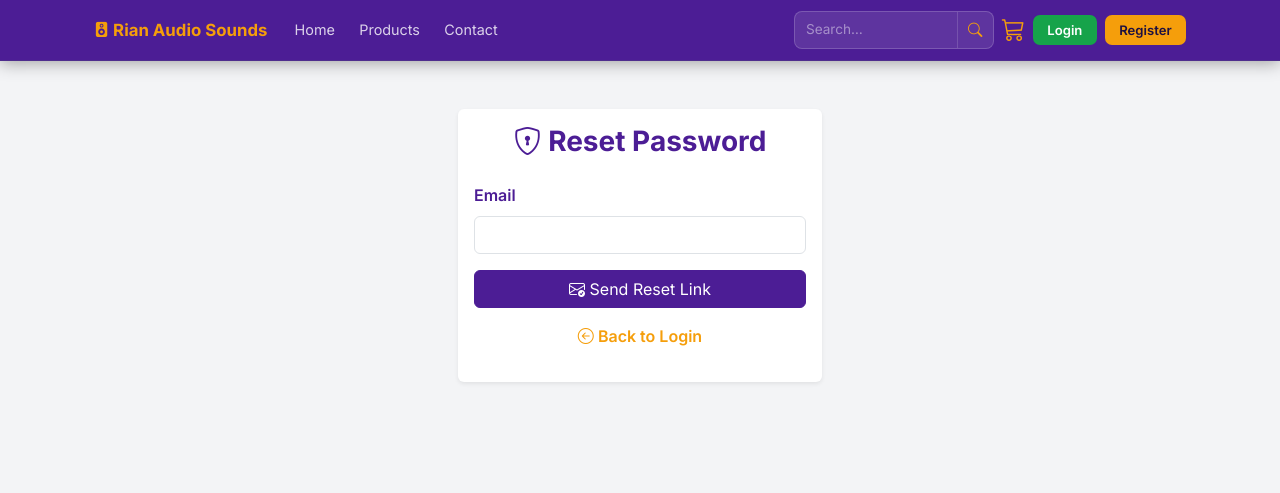
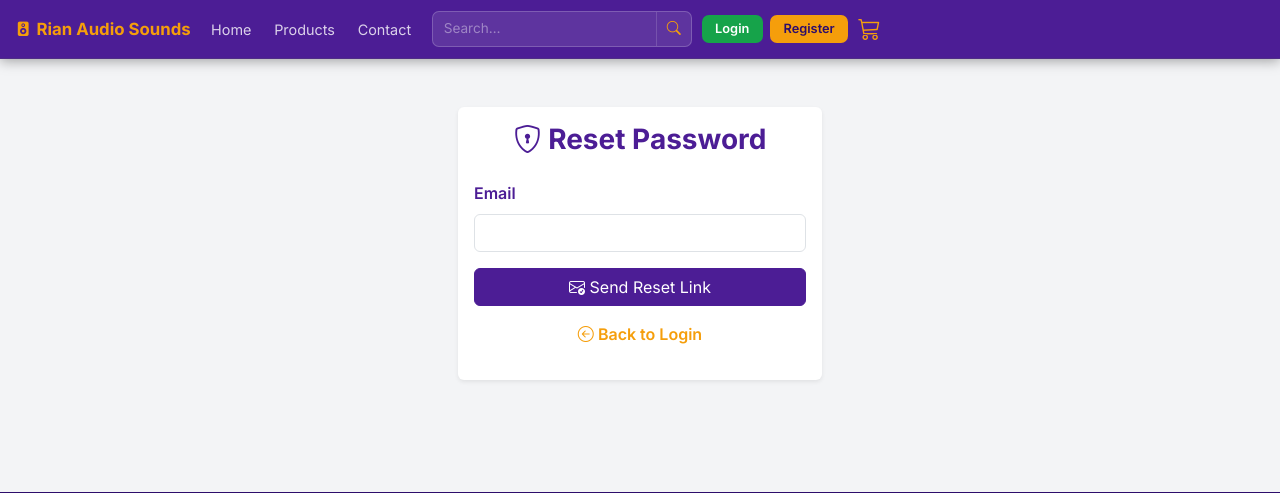
Before and after one commit to jripperpadre/rian-audio, a Django app: page /password-reset/ in a window 1280 px wide. Shown: the top 493 px of the page. Run offline with Django 5.2, Linux system fonts and the light colour scheme; data that the repository does not hold is empty; some libraries are stand-ins or nearby versions.

Commit message:
new update navbars

```diff
--- a/shop/templates/components/navbar.html
+++ b/shop/templates/components/navbar.html
@@ -1,140 +1,139 @@
 {% load nav_extras %}
 
-<nav id="mainNav" class="sticky-top">
-  <div class="container nav-inner">
+<nav id="mainNav">
+  <div class="ni-wrap">
 
-    <!-- ① Brand -->
-    <a class="nav-brand" href="{% url 'home' %}">
-      <i class="bi bi-speaker-fill me-1" style="font-size:.9em;"></i>Rian Audio Sounds
+    <!-- Brand -->
+    <a class="ni-brand" href="{% url 'home' %}">
+      <i class="bi bi-speaker-fill"></i>
+      <span>Rian Audio Sounds</span>
     </a>
 
-    <!-- ② Page links — centre, desktop only -->
-    <ul class="nav-links" id="navLinks">
-      <li><a class="nav-lnk {% if request.resolver_match.url_name|in_list:'home' %}active{% endif %}"
+    <!-- Desktop nav links (hidden on mobile) -->
+    <ul class="ni-links">
+      <li><a class="ni-lnk {% if request.resolver_match.url_name|in_list:'home' %}active{% endif %}"
              href="{% url 'home' %}">Home</a></li>
-      <li><a class="nav-lnk {% if request.resolver_match.url_name|in_list:'products,product_detail,category_products' %}active{% endif %}"
+      <li><a class="ni-lnk {% if request.resolver_match.url_name|in_list:'products,product_detail,category_products' %}active{% endif %}"
              href="{% url 'products' %}">Products</a></li>
-      <li><a class="nav-lnk {% if request.resolver_match.url_name|in_list:'contact' %}active{% endif %}"
+      <li><a class="ni-lnk {% if request.resolver_match.url_name|in_list:'contact' %}active{% endif %}"
              href="{% url 'contact' %}">Contact</a></li>
     </ul>
 
-    <!-- ③ Right side — always visible -->
-    <div class="nav-right">
-
-      <!-- Search -->
-      <form class="nav-search" method="get" action="{% url 'search_products' %}" role="search">
+    <!-- Search bar -->
+    <form class="ni-search" method="get" action="{% url 'search_products' %}" role="search">
       <input type="search" name="q" placeholder="Search…"
-               value="{{ request.GET.q|default:'' }}" aria-label="Search products">
-        <button type="submit" aria-label="Search">
-          <i class="bi bi-search"></i>
-        </button>
+             value="{{ request.GET.q|default:'' }}" aria-label="Search">
+      <button type="submit" aria-label="Search"><i class="bi bi-search"></i></button>
     </form>
 
-      <!-- Cart -->
-      <a href="{% url 'cart_detail' %}" class="nav-cart" aria-label="Cart">
+    <!-- Desktop auth (hidden on mobile) -->
+    <div class="ni-auth">
+      {% if user.is_authenticated %}
+        <span class="ni-hi">Hi, {{ user.username }}</span>
+        <form action="{% url 'logout' %}" method="post" style="margin:0">
+          {% csrf_token %}
+          <button type="submit" class="ni-btn ni-btn-red">Logout</button>
+        </form>
+      {% else %}
+        <a href="{% url 'login' %}"  class="ni-btn ni-btn-green">Login</a>
+        <a href="{% url 'signup' %}" class="ni-btn ni-btn-gold">Register</a>
+      {% endif %}
+    </div>
+
+    <!-- Cart — ALWAYS VISIBLE on all screens -->
+    <a href="{% url 'cart_detail' %}" class="ni-cart" aria-label="Cart">
       <i class="bi bi-cart3"></i>
       {% if cart|length > 0 %}
-          <span class="nav-cart-badge">{{ cart|length }}</span>
+        <span class="ni-cart-badge">{{ cart|length }}</span>
       {% endif %}
     </a>
 
-      <!-- Auth — desktop only -->
-      <div class="nav-auth">
-        {% if user.is_authenticated %}
-          <span class="nav-hi">Hi, {{ user.username }}</span>
-          <form action="{% url 'logout' %}" method="post" style="margin:0;">
-            {% csrf_token %}
-            <button type="submit" class="nbtn nbtn-red">Logout</button>
-          </form>
-        {% else %}
-          <a href="{% url 'login' %}"  class="nbtn nbtn-green">Login</a>
-          <a href="{% url 'signup' %}" class="nbtn nbtn-gold">Register</a>
-        {% endif %}
-      </div>
-
-      <!-- Hamburger — mobile only -->
-      <button class="nav-ham" id="navHam" aria-label="Menu" aria-expanded="false">
-        <span></span><span></span><span></span>
+    <!-- Hamburger — mobile only, ALWAYS VISIBLE on small screens -->
+    <button class="ni-ham" id="niHam" aria-label="Menu" aria-expanded="false">
+      <span></span>
+      <span></span>
+      <span></span>
     </button>
 
-    </div>
-  </div>
+  </div><!-- /ni-wrap -->
 
   <!-- Mobile drawer -->
-  <div class="nav-drawer" id="navDrawer" aria-hidden="true">
-    <a class="drw-link {% if request.resolver_match.url_name|in_list:'home' %}active{% endif %}"
+  <div class="ni-drawer" id="niDrawer" aria-hidden="true">
+    <div class="ni-drawer-inner">
+      <a class="ni-drw {% if request.resolver_match.url_name|in_list:'home' %}active{% endif %}"
          href="{% url 'home' %}"><i class="bi bi-house-fill"></i> Home</a>
-    <a class="drw-link {% if request.resolver_match.url_name|in_list:'products,product_detail,category_products' %}active{% endif %}"
+      <a class="ni-drw {% if request.resolver_match.url_name|in_list:'products,product_detail,category_products' %}active{% endif %}"
          href="{% url 'products' %}"><i class="bi bi-grid-fill"></i> Products</a>
-    <a class="drw-link {% if request.resolver_match.url_name|in_list:'contact' %}active{% endif %}"
+      <a class="ni-drw {% if request.resolver_match.url_name|in_list:'contact' %}active{% endif %}"
          href="{% url 'contact' %}"><i class="bi bi-envelope-fill"></i> Contact</a>
 
-    <div class="drw-divider"></div>
+      <div class="ni-drw-divider"></div>
 
       {% if user.is_authenticated %}
-      <p class="drw-user"><i class="bi bi-person-circle"></i> {{ user.username }}</p>
-      <form action="{% url 'logout' %}" method="post" style="margin:0;">
+        <p class="ni-drw-user"><i class="bi bi-person-circle"></i> {{ user.username }}</p>
+        <form action="{% url 'logout' %}" method="post" style="margin:0">
           {% csrf_token %}
-        <button type="submit" class="nbtn nbtn-red drw-full">
+          <button type="submit" class="ni-btn ni-btn-red ni-drw-full">
             <i class="bi bi-box-arrow-right"></i> Logout
           </button>
         </form>
       {% else %}
-      <a href="{% url 'login' %}"  class="nbtn nbtn-green drw-full">
+        <a href="{% url 'login' %}"  class="ni-btn ni-btn-green ni-drw-full">
           <i class="bi bi-box-arrow-in-right"></i> Login
         </a>
-      <a href="{% url 'signup' %}" class="nbtn nbtn-gold drw-full" style="margin-top:8px;">
+        <a href="{% url 'signup' %}" class="ni-btn ni-btn-gold ni-drw-full" style="margin-top:8px">
           <i class="bi bi-person-plus-fill"></i> Register
         </a>
       {% endif %}
     </div>
+  </div>
+
 </nav>
 
 <style>
-/* ══════════════════════════════════════
-   NAVBAR — single source of truth
-══════════════════════════════════════ */
+/* ===========================================
+   RESET & BASE
+=========================================== */
 #mainNav {
   background: #4c1d95;
-  box-shadow: 0 2px 16px rgba(0,0,0,.35);
   position: sticky;
   top: 0;
   z-index: 1040;
+  box-shadow: 0 2px 12px rgba(0,0,0,.35);
   font-family: 'Inter','Segoe UI',sans-serif;
-  /* prevent ANY child from causing horizontal scroll */
-  max-width: 100vw;
-  overflow-x: hidden;
 }
 
-.nav-inner {
+/* Wrapper: single flex row, never wraps */
+.ni-wrap {
   display: flex;
   align-items: center;
-  height: 60px;
-  gap: 0;
-  /* never let children push past the container */
-  min-width: 0;
-  overflow: hidden;
+  height: 58px;
+  padding: 0 16px;
+  gap: 10px;
+  /* Critical: do NOT use overflow:hidden here — it clips the cart badge */
 }
 
-/* ① Brand */
-.nav-brand {
+/* ===========================================
+   BRAND
+=========================================== */
+.ni-brand {
+  display: flex;
+  align-items: center;
+  gap: 6px;
   color: #f59e0b;
   font-weight: 700;
   font-size: 1.05rem;
   text-decoration: none;
   white-space: nowrap;
-  margin-right: 16px;
   flex-shrink: 0;
-  /* hard cap so it never overflows on tiny phones */
-  max-width: 48vw;
-  overflow: hidden;
-  text-overflow: ellipsis;
-  transition: color .2s;
 }
-.nav-brand:hover { color: #fff; }
+.ni-brand:hover { color: #fff; }
+.ni-brand i { font-size: .9rem; }
 
-/* ② Page links */
-.nav-links {
+/* ===========================================
+   DESKTOP NAV LINKS
+=========================================== */
+.ni-links {
   display: flex;
   list-style: none;
   margin: 0;
@@ -142,47 +141,36 @@
   gap: 2px;
   flex-shrink: 0;
 }
-.nav-lnk {
+.ni-lnk {
   color: rgba(255,255,255,.8);
   text-decoration: none;
   font-size: .9rem;
   font-weight: 500;
-  padding: .38rem .7rem;
+  padding: .35rem .65rem;
   border-radius: 6px;
-  transition: color .18s, background .18s;
   white-space: nowrap;
+  transition: color .15s, background .15s;
 }
-.nav-lnk:hover { color: #f59e0b; background: rgba(255,255,255,.08); }
-.nav-lnk.active { color: #f59e0b; background: rgba(245,158,11,.12); }
+.ni-lnk:hover,
+.ni-lnk.active { color: #f59e0b; background: rgba(255,255,255,.1); }
 
-/* ③ Right section */
-.nav-right {
+/* ===========================================
+   SEARCH
+=========================================== */
+.ni-search {
   display: flex;
   align-items: center;
-  gap: 8px;
-  margin-left: auto;
+  flex: 1;               /* fills available space */
   min-width: 0;
-  flex-shrink: 0;
+  max-width: 260px;      /* cap on desktop so it doesn't go huge */
+  background: rgba(255,255,255,.1);
+  border: 1px solid rgba(255,255,255,.2);
+  border-radius: 7px;
+  overflow: hidden;
+  transition: border-color .2s;
 }
-
-/* Search */
-.nav-search {
-  display: flex;
-  align-items: center;
-  background: rgba(255,255,255,.1);
-  border: 1px solid rgba(255,255,255,.18);
-  border-radius: 8px;
-  overflow: hidden;
-  transition: border-color .2s, background .2s;
-  width: 200px;
-  flex-shrink: 1;
-  min-width: 0;
-}
-.nav-search:focus-within {
-  background: rgba(255,255,255,.16);
-  border-color: #f59e0b;
-}
-.nav-search input {
+.ni-search:focus-within { border-color: #f59e0b; }
+.ni-search input {
   flex: 1;
   min-width: 0;
   background: transparent;
@@ -192,134 +180,141 @@
   font-size: .85rem;
   padding: .38rem .7rem;
 }
-.nav-search input::placeholder { color: rgba(255,255,255,.45); }
-.nav-search button {
+.ni-search input::placeholder { color: rgba(255,255,255,.4); }
+.ni-search button {
   background: transparent;
   border: none;
   border-left: 1px solid rgba(255,255,255,.15);
   color: #f59e0b;
-  padding: .38rem .65rem;
+  padding: .38rem .6rem;
   cursor: pointer;
-  font-size: .9rem;
-  transition: color .2s;
+  font-size: .88rem;
   flex-shrink: 0;
 }
-.nav-search button:hover { color: #fff; }
+.ni-search button:hover { color: #fff; }
 
-/* Cart */
-.nav-cart {
-  position: relative;
-  color: #f59e0b;
-  font-size: 1.45rem;
-  text-decoration: none;
-  line-height: 1;
+/* ===========================================
+   DESKTOP AUTH
+=========================================== */
+.ni-auth {
   display: flex;
   align-items: center;
-  transition: color .2s;
+  gap: 7px;
   flex-shrink: 0;
 }
-.nav-cart:hover { color: #fff; }
-.nav-cart-badge {
-  position: absolute;
-  top: -6px; right: -8px;
-  background: #ef4444;
-  color: #fff;
-  font-size: .56rem;
-  font-weight: 700;
-  line-height: 1;
-  border-radius: 999px;
-  padding: .15em .42em;
-  min-width: 1.3em;
-  text-align: center;
-  border: 1.5px solid #4c1d95;
-}
-
-/* Auth */
-.nav-auth {
-  display: flex;
-  align-items: center;
-  gap: 8px;
-  flex-shrink: 0;
-}
-.nav-hi {
-  color: rgba(255,255,255,.55);
-  font-size: .8rem;
+.ni-hi {
+  color: rgba(255,255,255,.5);
+  font-size: .78rem;
   white-space: nowrap;
 }
 
-/* Buttons */
-.nbtn {
+/* Shared button */
+.ni-btn {
   display: inline-flex;
   align-items: center;
+  justify-content: center;
   gap: 5px;
   border: none;
   border-radius: 7px;
-  padding: .36rem .9rem;
-  font-size: .82rem;
+  padding: .34rem .85rem;
+  font-size: .8rem;
   font-weight: 600;
   cursor: pointer;
   text-decoration: none;
   white-space: nowrap;
-  transition: filter .18s, opacity .18s;
+  transition: filter .15s;
   line-height: 1.4;
 }
-.nbtn:hover { filter: brightness(1.1); opacity: .92; }
-.nbtn-green { background: #16a34a; color: #fff; }
-.nbtn-gold  { background: #f59e0b; color: #1e1040; }
-.nbtn-red   { background: #dc2626; color: #fff; }
+.ni-btn:hover { filter: brightness(1.12); }
+.ni-btn-green { background: #16a34a; color: #fff; }
+.ni-btn-gold  { background: #f59e0b; color: #2d0d6b; }
+.ni-btn-red   { background: #dc2626; color: #fff; }
 
-/* Hamburger */
-.nav-ham {
-  display: none;
+/* ===========================================
+   CART ICON  — flex-shrink:0 keeps it visible
+=========================================== */
+.ni-cart {
+  position: relative;
+  color: #f59e0b;
+  font-size: 1.4rem;
+  line-height: 1;
+  text-decoration: none;
+  display: flex;
+  align-items: center;
+  flex-shrink: 0;        /* NEVER squish or hide this */
+  transition: color .2s;
+}
+.ni-cart:hover { color: #fff; }
+.ni-cart-badge {
+  position: absolute;
+  top: -6px;
+  right: -8px;
+  background: #ef4444;
+  color: #fff;
+  font-size: .52rem;
+  font-weight: 700;
+  border-radius: 999px;
+  padding: .12em .4em;
+  min-width: 1.25em;
+  text-align: center;
+  line-height: 1.5;
+  border: 1.5px solid #4c1d95;
+}
+
+/* ===========================================
+   HAMBURGER  — flex-shrink:0 keeps it visible
+=========================================== */
+.ni-ham {
+  display: none;          /* shown via media query below */
   flex-direction: column;
   justify-content: center;
+  align-items: center;
   gap: 5px;
-  width: 36px;
-  height: 36px;
-  padding: 6px;
-  background: rgba(255,255,255,.08);
-  border: 1px solid rgba(255,255,255,.15);
+  width: 38px;
+  height: 38px;
+  padding: 7px;
+  background: rgba(255,255,255,.1);
+  border: 1.5px solid rgba(255,255,255,.22);
   border-radius: 7px;
   cursor: pointer;
-  flex-shrink: 0;
+  flex-shrink: 0;         /* NEVER squish or hide this */
   transition: background .2s;
 }
-.nav-ham:hover { background: rgba(255,255,255,.15); }
-.nav-ham:focus { outline: none; }
-.nav-ham span {
+.ni-ham:hover  { background: rgba(255,255,255,.18); }
+.ni-ham:focus  { outline: none; }
+.ni-ham span {
   display: block;
+  width: 18px;
   height: 2px;
   background: #fff;
   border-radius: 2px;
-  transition: transform .25s, opacity .25s, width .25s;
-  width: 100%;
+  transition: transform .25s, opacity .25s;
 }
-/* X state */
-.nav-ham.is-open span:nth-child(1) { transform: translateY(7px) rotate(45deg); }
-.nav-ham.is-open span:nth-child(2) { opacity: 0; width: 0; }
-.nav-ham.is-open span:nth-child(3) { transform: translateY(-7px) rotate(-45deg); }
+/* animated X when open */
+.ni-ham.open span:nth-child(1) { transform: translateY(7px) rotate(45deg); }
+.ni-ham.open span:nth-child(2) { opacity: 0; }
+.ni-ham.open span:nth-child(3) { transform: translateY(-7px) rotate(-45deg); }
 
-/* ══════════════════════════════════════
+/* ===========================================
    MOBILE DRAWER
-══════════════════════════════════════ */
-.nav-drawer {
-  background: #3a1580;
+=========================================== */
+.ni-drawer {
+  background: #3b1578;
   border-top: 1px solid rgba(255,255,255,.1);
   max-height: 0;
   overflow: hidden;
-  transition: max-height .3s ease, padding .3s ease;
-  padding: 0 1rem;
-  /* drawer must never overflow the viewport */
-  width: 100%;
-  max-width: 100vw;
-  box-sizing: border-box;
+  transition: max-height .3s ease;
 }
-.nav-drawer.open {
-  max-height: 480px;
+.ni-drawer.open { max-height: 500px; }
+
+.ni-drawer-inner {
   padding: .75rem 1rem 1.25rem;
+  display: flex;
+  flex-direction: column;
+  gap: 2px;
 }
 
-.drw-link {
+.ni-drw {
   display: flex;
   align-items: center;
   gap: 10px;
@@ -330,26 +325,26 @@
   padding: .6rem .75rem;
   border-radius: 7px;
   transition: background .15s, color .15s;
+  margin: 1px 0;
 }
-.drw-link:hover, .drw-link.active {
-  background: rgba(255,255,255,.1);
-  color: #f59e0b;
-}
-.drw-divider {
+.ni-drw:hover,
+.ni-drw.active { background: rgba(255,255,255,.1); color: #f59e0b; }
+
+.ni-drw-divider {
   height: 1px;
   background: rgba(255,255,255,.1);
-  margin: .6rem 0;
+  margin: .5rem 0;
 }
-.drw-user {
-  color: rgba(255,255,255,.5);
-  font-size: .83rem;
-  padding: .25rem .75rem;
-  margin: 0;
+.ni-drw-user {
+  color: rgba(255,255,255,.45);
+  font-size: .82rem;
+  margin: 0 0 4px;
+  padding: .2rem .75rem;
   display: flex;
   align-items: center;
   gap: 7px;
 }
-.drw-full {
+.ni-drw-full {
   width: 100%;
   justify-content: center;
   padding: .55rem;
@@ -357,64 +352,74 @@
   box-sizing: border-box;
 }
 
-/* ══════════════════════════════════════
-   RESPONSIVE
-══════════════════════════════════════ */
+/* ===========================================
+   RESPONSIVE BREAKPOINTS
+=========================================== */
+
+/* ── Tablet / large mobile: hide desktop nav ── */
 @media (max-width: 767.98px) {
-  .nav-links  { display: none; }
-  .nav-auth   { display: none; }
-  .nav-ham    { display: flex; }
-  .nav-brand  { font-size: .95rem; margin-right: 8px; max-width: 38vw; }
-  /* search fills the available space between brand and [cart + ham] */
-  .nav-search { width: auto; flex: 1 1 auto; min-width: 0; max-width: none; }
-  .nav-right  { gap: 8px; }
+  .ni-links { display: none; }
+  .ni-auth  { display: none; }
+  .ni-ham   { display: flex; }
+
+  /* Brand: shrinks text but never disappears */
+  .ni-brand span { font-size: .92rem; }
+  .ni-brand i    { display: none; }  /* hide icon on mobile to save space */
+
+  /* Search: takes remaining space but has a sensible min */
+  .ni-search { max-width: none; flex: 1 1 80px; min-width: 60px; }
+
+  /* Tighten padding */
+  .ni-wrap { padding: 0 12px; gap: 8px; }
 }
 
+/* ── Very small phones (≤360px) ── */
 @media (max-width: 360px) {
-  .nav-brand { font-size: .82rem; max-width: 34vw; }
-  .nav-search input { font-size: .78rem; padding: .3rem .5rem; }
-  .nav-search button { padding: .3rem .5rem; }
+  .ni-brand span { font-size: .8rem; }
+  .ni-search input { font-size: .78rem; padding: .3rem .45rem; }
+  .ni-search button { padding: .3rem .45rem; }
+  .ni-wrap { padding: 0 8px; gap: 6px; }
 }
 </style>
 
 <script>
 (function () {
-  var ham    = document.getElementById('navHam');
-  var drawer = document.getElementById('navDrawer');
+  var ham    = document.getElementById('niHam');
+  var drawer = document.getElementById('niDrawer');
   var nav    = document.getElementById('mainNav');
-  if (!ham) return;
+  if (!ham || !drawer) return;
 
-  function close() {
+  function openMenu() {
+    drawer.classList.add('open');
+    ham.classList.add('open');
+    ham.setAttribute('aria-expanded', 'true');
+    drawer.setAttribute('aria-hidden', 'false');
+  }
+  function closeMenu() {
     drawer.classList.remove('open');
-    ham.classList.remove('is-open');
+    ham.classList.remove('open');
     ham.setAttribute('aria-expanded', 'false');
     drawer.setAttribute('aria-hidden', 'true');
-  }
-  function open() {
-    drawer.classList.add('open');
-    ham.classList.add('is-open');
-    ham.setAttribute('aria-expanded', 'true');
-    drawer.setAttribute('aria-hidden', 'false');
   }
 
   ham.addEventListener('click', function (e) {
     e.stopPropagation();
-    drawer.classList.contains('open') ? close() : open();
+    drawer.classList.contains('open') ? closeMenu() : openMenu();
   });
 
-  /* click outside → close */
+  /* tap outside → close */
   document.addEventListener('click', function (e) {
-    if (drawer.classList.contains('open') && !nav.contains(e.target)) close();
+    if (drawer.classList.contains('open') && !nav.contains(e.target)) closeMenu();
   });
 
-  /* escape → close */
+  /* Escape → close */
   document.addEventListener('keydown', function (e) {
-    if (e.key === 'Escape') close();
+    if (e.key === 'Escape') closeMenu();
   });
 
-  /* tap a link → close */
-  drawer.querySelectorAll('.drw-link').forEach(function (l) {
-    l.addEventListener('click', close);
+  /* tap a drawer link → close after navigation */
+  drawer.querySelectorAll('.ni-drw').forEach(function (link) {
+    link.addEventListener('click', closeMenu);
   });
 })();
 </script>
```
Lines whose indentation alone changed are shown as unchanged.
